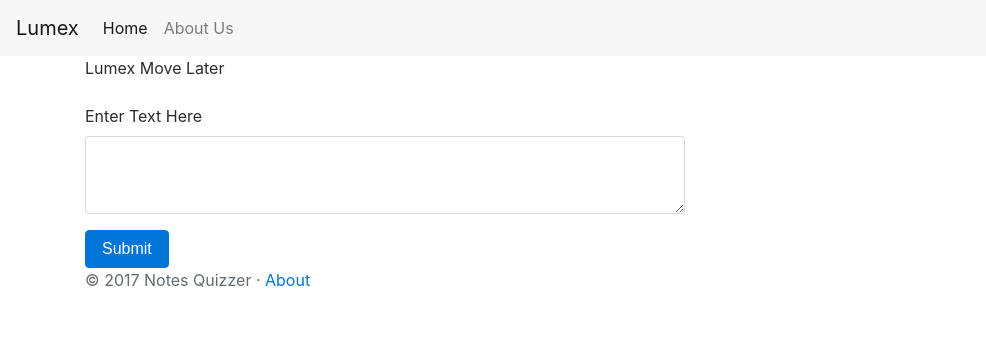
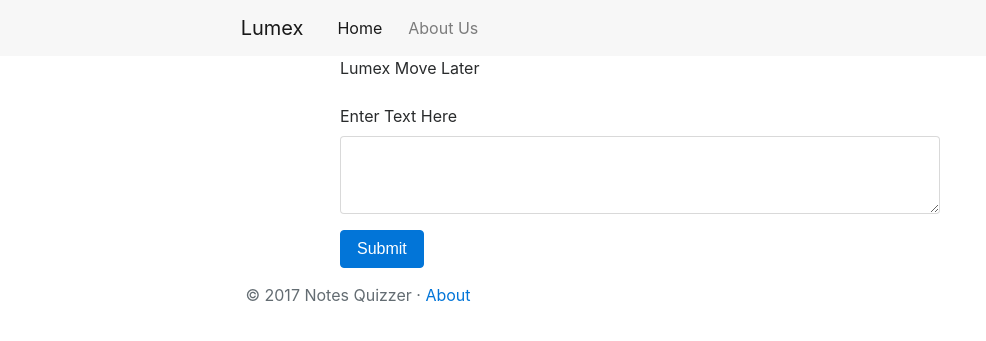
Before and after one commit to acohen1/notes-quizzer, a Django app: page / in a window 1280 px wide. Shown: the top 341 px of the page, without its empty margins (0-986 px from the left). Run offline with Django 3.2, Linux system fonts and the light colour scheme; some libraries are stand-ins or nearby versions.

Commit message:
Refined home page layout

```diff
--- /dev/null
+++ b/quizzer/forms.py
@@ -0,0 +1 @@
+from django import forms
--- a/quizzer/templates/quizzer/index.html
+++ b/quizzer/templates/quizzer/index.html
@@ -24,19 +24,19 @@
 		<button class="navbar-toggler navbar-toggler-right" type="button" data-toggle="collapse" data-target="#navbarNavAltMarkup" aria-controls="navbarNavAltMarkup" aria-expanded="false" aria-label="Toggle navigation">
 			<span class="navbar-toggler-icon"></span>
 		</button>
-		<a class="navbar-brand" href="#">Lumex</a>
+		<a class="navbar-brand" href="#" style="margin-left:18%;">Lumex</a>
 		<div class="collapse navbar-collapse" id="navbarNavAltMarkup">
 			<div class="navbar-nav">
-				<a class="nav-item nav-link active" href="#">Home <span class="sr-only">(current)</span></a>
-				<a class="nav-item nav-link" href="#">About Us</a>
+				<a class="nav-item nav-link active" href="#" style="margin-left:10px;">Home <span class="sr-only">(current)</span></a>
+				<a class="nav-item nav-link" href="#" style="margin-left:10px;">About Us</a>
 			</div>
 		</div>
 	</nav>
 	<!--Delete Later Line 35-->
 
 	<!--Delete Later Line 37-->
-	<div class="container">
-	<div style="width: 600px; text-align: middle;">
+	<div class="container" style="margin-bottom:15px;">
+		<div style="width: 600px; margin: auto;">
 			<form>
 				<div class="form-group">
 					<label for="exampleInputEmail1">Lumex Move Later</label>
@@ -46,14 +46,13 @@
 
 					<textarea class="form-control" id="exampleTextarea" rows="3"></textarea>
 				</div>
-	</div>
 				<button type="submit" class="btn btn-primary">Submit</button>
 			</form>
 		</div>
 	</div>
 	<!--Delete Later Line 49-->
 
-<footer class="footer">
+	<footer class="footer" style="margin-left:18%;">
 		<div class="container">
 			<p class="text-muted">&copy; <script>document.write(new Date().getFullYear());</script> Notes Quizzer · <a href="/about">About</a></p>
 		</div>
```
Lines whose indentation alone changed are shown as unchanged.
